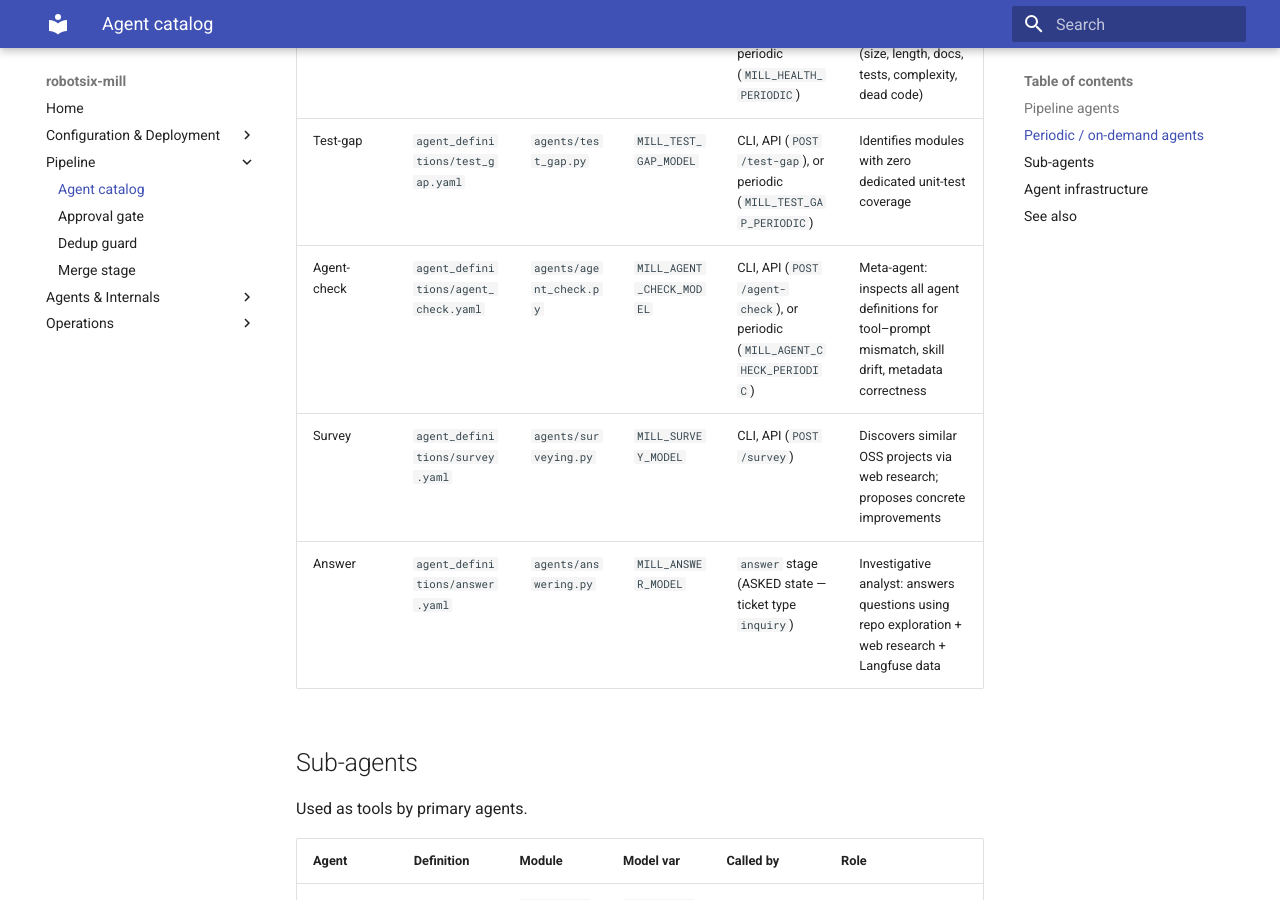
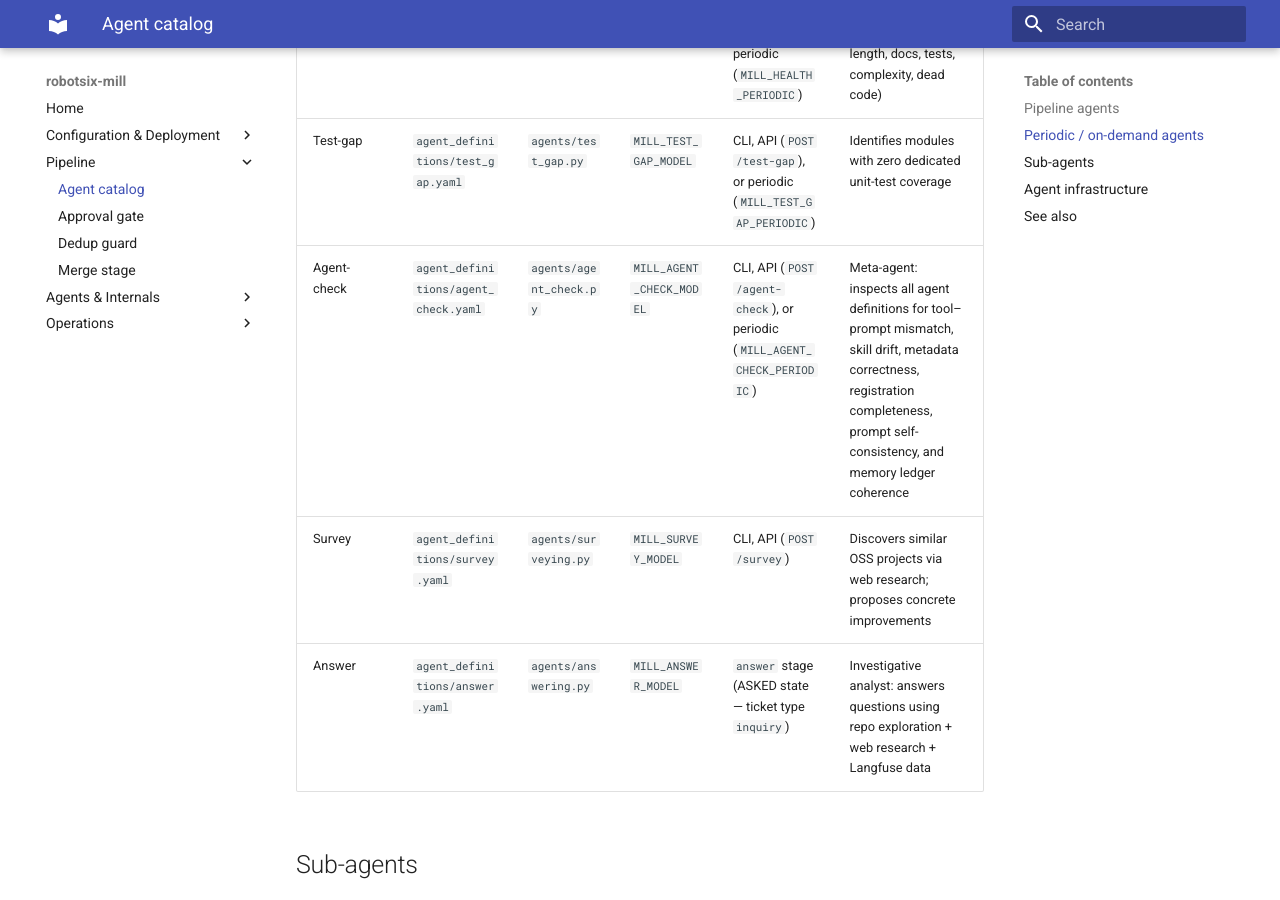
Before and after one commit to damien-robotsix/robotsix-mill, an MkDocs documentation site: the page built from docs/agents.md, in a window 1280 px wide and 900 px high, scrolled down 2235 px. Built offline with MkDocs 1.6.1 and Material for MkDocs 9.7.7, drawn with Linux system fonts in a browser that asks for light colours.

Commit message:
mill(docs): Agent Check should have access to agent memory to check that it is properly used (20260525T091229Z-agent-check-should-have-access-to-agent--7bbf)

```diff
--- a/docs/agents.md
+++ b/docs/agents.md
@@ -33,7 +33,7 @@ Opt-in agents that run independently of the ticket pipeline.
 | Trace-health | (no agent — deterministic check in `trace_health_runner.py`) | — | — | CLI (`trace-health`), API (`POST /trace-health`), board button, or periodic (`MILL_TRACE_HEALTH_PERIODIC`) | Scans Langfuse for unsessioned traces; files alert draft |
 | Health | `agent_definitions/health.yaml` | `agents/health.py` | `MILL_HEALTH_MODEL` | CLI, API (`POST /health-check`), or periodic (`MILL_HEALTH_PERIODIC`) | Codebase-health inspection across 6 dimensions (size, length, docs, tests, complexity, dead code) |
 | Test-gap | `agent_definitions/test_gap.yaml` | `agents/test_gap.py` | `MILL_TEST_GAP_MODEL` | CLI, API (`POST /test-gap`), or periodic (`MILL_TEST_GAP_PERIODIC`) | Identifies modules with zero dedicated unit-test coverage |
-| Agent-check | `agent_definitions/agent_check.yaml` | `agents/agent_check.py` | `MILL_AGENT_CHECK_MODEL` | CLI, API (`POST /agent-check`), or periodic (`MILL_AGENT_CHECK_PERIODIC`) | Meta-agent: inspects all agent definitions for tool–prompt mismatch, skill drift, metadata correctness |
+| Agent-check | `agent_definitions/agent_check.yaml` | `agents/agent_check.py` | `MILL_AGENT_CHECK_MODEL` | CLI, API (`POST /agent-check`), or periodic (`MILL_AGENT_CHECK_PERIODIC`) | Meta-agent: inspects all agent definitions for tool–prompt mismatch, skill drift, metadata correctness, registration completeness, prompt self-consistency, and memory ledger coherence |
 | Survey | `agent_definitions/survey.yaml` | `agents/surveying.py` | `MILL_SURVEY_MODEL` | CLI, API (`POST /survey`) | Discovers similar OSS projects via web research; proposes concrete improvements |
 | Answer | `agent_definitions/answer.yaml` | `agents/answering.py` | `MILL_ANSWER_MODEL` | `answer` stage (ASKED state — ticket type `inquiry`) | Investigative analyst: answers questions using repo exploration + web research + Langfuse data |
 
```
